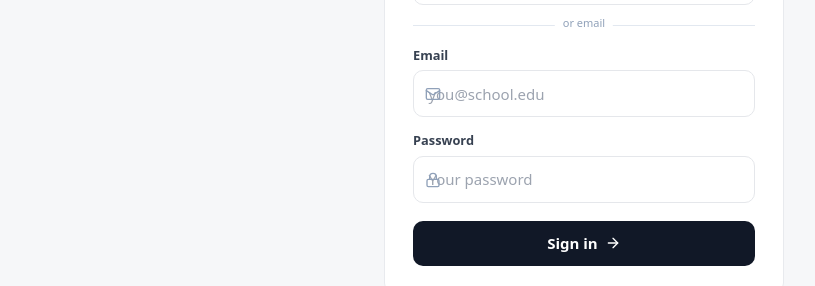
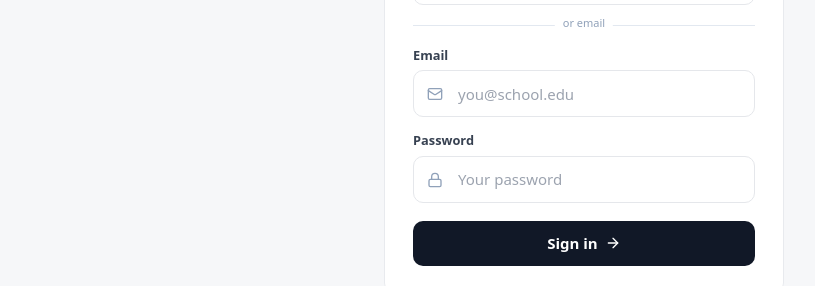
Before and after one commit to jojo-manuel/jojo-manuel-p-task1, a React (Vite) app in the folder frontend/: page / in a window 1280 px wide. Shown: the part 373-659 px from the top of the page, without its empty margins (56-871 px from the left). Built offline with nearby package versions, Linux system fonts and the light colour scheme.

Commit message:
fix(ui): adjust input left padding and icon z-index to prevent entered text overlapping leading icons

```diff
--- a/frontend/src/components/AuthTabs.jsx
+++ b/frontend/src/components/AuthTabs.jsx
@@ -114,14 +114,14 @@ export default function AuthTabs({ onRegister, onLogin, onOpenGoogleModal, loadi
 
           <div>
             <label className="field-label" htmlFor="auth-email">Email</label>
-            <div className="relative">
-              <Mail className="w-4 h-4 text-slate-400 absolute left-3 top-1/2 -translate-y-1/2" />
+            <div className="relative flex items-center">
+              <Mail className="w-4 h-4 text-slate-400 absolute left-3.5 pointer-events-none z-10" />
               <input
                 id="auth-email"
                 type="email"
                 value={email}
                 onChange={(e) => setEmail(e.target.value)}
-                className="classic-input pl-10"
+                className="classic-input pl-11"
                 placeholder="you@school.edu"
                 autoComplete="email"
                 required
@@ -131,14 +131,14 @@ export default function AuthTabs({ onRegister, onLogin, onOpenGoogleModal, loadi
 
           <div>
             <label className="field-label" htmlFor="auth-password">Password</label>
-            <div className="relative">
-              <Lock className="w-4 h-4 text-slate-400 absolute left-3 top-1/2 -translate-y-1/2" />
+            <div className="relative flex items-center">
+              <Lock className="w-4 h-4 text-slate-400 absolute left-3.5 pointer-events-none z-10" />
               <input
                 id="auth-password"
                 type="password"
                 value={password}
                 onChange={(e) => setPassword(e.target.value)}
-                className="classic-input pl-10"
+                className="classic-input pl-11"
                 placeholder={activeTab === 'register' ? 'Create a password' : 'Your password'}
                 autoComplete={activeTab === 'login' ? 'current-password' : 'new-password'}
                 required
--- a/frontend/src/components/OnboardingForm.jsx
+++ b/frontend/src/components/OnboardingForm.jsx
@@ -40,14 +40,14 @@ export default function OnboardingForm({ user, onSubmitDetails, loading, error }
             <label className="block text-xs font-bold text-slate-700 mb-1.5">
               Full Name <span className="text-blue-600">*</span>
             </label>
-            <div className="relative">
-              <UserCheck className="w-4 h-4 text-slate-400 absolute left-3.5 top-3.5" />
+            <div className="relative flex items-center">
+              <UserCheck className="w-4 h-4 text-slate-400 absolute left-3.5 pointer-events-none z-10" />
               <input
                 type="text"
                 name="name"
                 value={formData.name}
                 onChange={handleChange}
-                className="classic-input pl-10"
+                className="classic-input pl-11"
                 placeholder="e.g. Eleanor Vance"
                 required
               />
@@ -60,14 +60,14 @@ export default function OnboardingForm({ user, onSubmitDetails, loading, error }
               <label className="block text-xs font-bold text-slate-700 mb-1.5">
                 Roll Number / Student ID <span className="text-blue-600">*</span>
               </label>
-              <div className="relative">
-                <Hash className="w-4 h-4 text-slate-400 absolute left-3.5 top-3.5" />
+              <div className="relative flex items-center">
+                <Hash className="w-4 h-4 text-slate-400 absolute left-3.5 pointer-events-none z-10" />
                 <input
                   type="text"
                   name="rollNumber"
                   value={formData.rollNumber}
                   onChange={handleChange}
-                  className="classic-input pl-10"
+                  className="classic-input pl-11"
                   placeholder="e.g. 10245"
                   required
                 />
@@ -79,14 +79,14 @@ export default function OnboardingForm({ user, onSubmitDetails, loading, error }
               <label className="block text-xs font-bold text-slate-700 mb-1.5">
                 Phone Number <span className="text-blue-600">*</span>
               </label>
-              <div className="relative">
-                <Phone className="w-4 h-4 text-slate-400 absolute left-3.5 top-3.5" />
+              <div className="relative flex items-center">
+                <Phone className="w-4 h-4 text-slate-400 absolute left-3.5 pointer-events-none z-10" />
                 <input
                   type="tel"
                   name="phone"
                   value={formData.phone}
                   onChange={handleChange}
-                  className="classic-input pl-10"
+                  className="classic-input pl-11"
                   placeholder="e.g. +1 555 019 2834"
                   required
                 />
--- a/frontend/src/components/TeacherOnboardingForm.jsx
+++ b/frontend/src/components/TeacherOnboardingForm.jsx
@@ -43,15 +43,15 @@ export default function TeacherOnboardingForm({ user, onSubmitDetails, loading,
             <label className="block text-xs font-bold text-slate-700 mb-1.5">
               Full Name (with Title) <span className="text-rose-500">*</span>
             </label>
-            <div className="relative">
-              <User className="w-4 h-4 text-slate-400 absolute left-3.5 top-3.5" />
+            <div className="relative flex items-center">
+              <User className="w-4 h-4 text-slate-400 absolute left-3.5 pointer-events-none z-10" />
               <input
                 type="text"
                 required
                 value={name}
                 onChange={(e) => setName(e.target.value)}
                 placeholder="e.g. Prof. Alan Turing"
-                className="classic-input pl-10 text-xs font-semibold"
+                className="classic-input pl-11 text-xs font-semibold"
               />
             </div>
           </div>
@@ -61,15 +61,15 @@ export default function TeacherOnboardingForm({ user, onSubmitDetails, loading,
             <label className="block text-xs font-bold text-slate-700 mb-1.5">
               Faculty / Employee ID <span className="text-rose-500">*</span>
             </label>
-            <div className="relative">
-              <Hash className="w-4 h-4 text-slate-400 absolute left-3.5 top-3.5" />
+            <div className="relative flex items-center">
+              <Hash className="w-4 h-4 text-slate-400 absolute left-3.5 pointer-events-none z-10" />
               <input
                 type="text"
                 required
                 value={employeeId}
                 onChange={(e) => setEmployeeId(e.target.value)}
                 placeholder="e.g. EMP-90210"
-                className="classic-input pl-10 text-xs font-semibold"
+                className="classic-input pl-11 text-xs font-semibold"
               />
             </div>
           </div>
@@ -79,15 +79,15 @@ export default function TeacherOnboardingForm({ user, onSubmitDetails, loading,
             <label className="block text-xs font-bold text-slate-700 mb-1.5">
               Contact Phone Number <span className="text-rose-500">*</span>
             </label>
-            <div className="relative">
-              <Phone className="w-4 h-4 text-slate-400 absolute left-3.5 top-3.5" />
+            <div className="relative flex items-center">
+              <Phone className="w-4 h-4 text-slate-400 absolute left-3.5 pointer-events-none z-10" />
               <input
                 type="tel"
                 required
                 value={phone}
                 onChange={(e) => setPhone(e.target.value)}
                 placeholder="e.g. +1 555 999 8888"
-                className="classic-input pl-10 text-xs font-semibold"
+                className="classic-input pl-11 text-xs font-semibold"
               />
             </div>
           </div>
@@ -97,14 +97,14 @@ export default function TeacherOnboardingForm({ user, onSubmitDetails, loading,
             <label className="block text-xs font-bold text-slate-700 mb-1.5">
               Department / Institution Name
             </label>
-            <div className="relative">
-              <School className="w-4 h-4 text-slate-400 absolute left-3.5 top-3.5" />
+            <div className="relative flex items-center">
+              <School className="w-4 h-4 text-slate-400 absolute left-3.5 pointer-events-none z-10" />
               <input
                 type="text"
                 value={school}
                 onChange={(e) => setSchool(e.target.value)}
                 placeholder="e.g. Department of Computer Science"
-                className="classic-input pl-10 text-xs font-medium"
+                className="classic-input pl-11 text-xs font-medium"
               />
             </div>
           </div>
--- a/frontend/src/index.css
+++ b/frontend/src/index.css
@@ -93,6 +93,11 @@
   font-size: 0.9375rem;
   transition: border-color 0.15s ease, box-shadow 0.15s ease;
   outline: none;
+}
+
+.classic-input.pl-10,
+.classic-input.pl-11 {
+  padding-left: 2.75rem !important;
 }
 
 .classic-input:focus,
```
